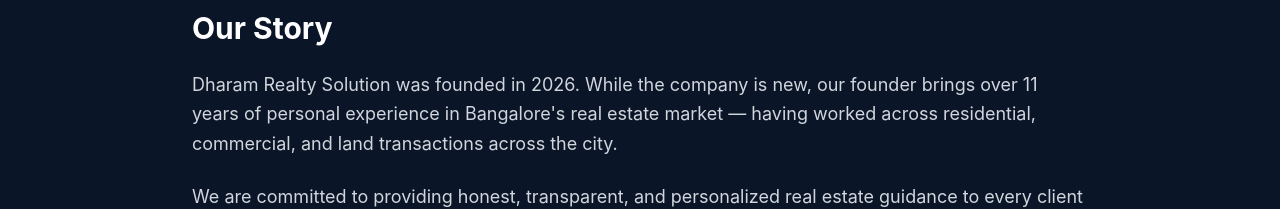
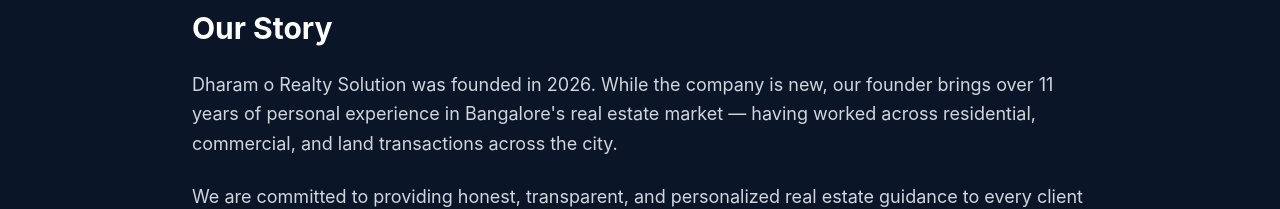
Before and after one commit to jatinjatin05159-pixel/dharamrealtysolutions, a Next.js app in the folder extracted/: page /about in a window 1280 px wide. Shown: the part 378-587 px from the top of the page. Built offline with nearby package versions, Linux system fonts and the light colour scheme.

Commit message:
Update page.tsx

```diff
--- a/extracted/app/about/page.tsx
+++ b/extracted/app/about/page.tsx
@@ -54,7 +54,7 @@ export default function AboutPage() {
               Our Story
             </h2>
             <p className="text-gray-300 text-lg leading-relaxed mb-6">
-              Dharam Realty Solution was founded in 2026. While the company is new, our founder brings over 11 years of personal experience in Bangalore's real estate market — having worked across residential, commercial, and land transactions across the city.
+              Dharam o Realty Solution was founded in 2026. While the company is new, our founder brings over 11 years of personal experience in Bangalore's real estate market — having worked across residential, commercial, and land transactions across the city.
             </p>
             <p className="text-gray-300 text-lg leading-relaxed">
               We are committed to providing honest, transparent, and personalized real estate guidance to every client — whether you are buying, selling, or investing in property across Bangalore.
```
